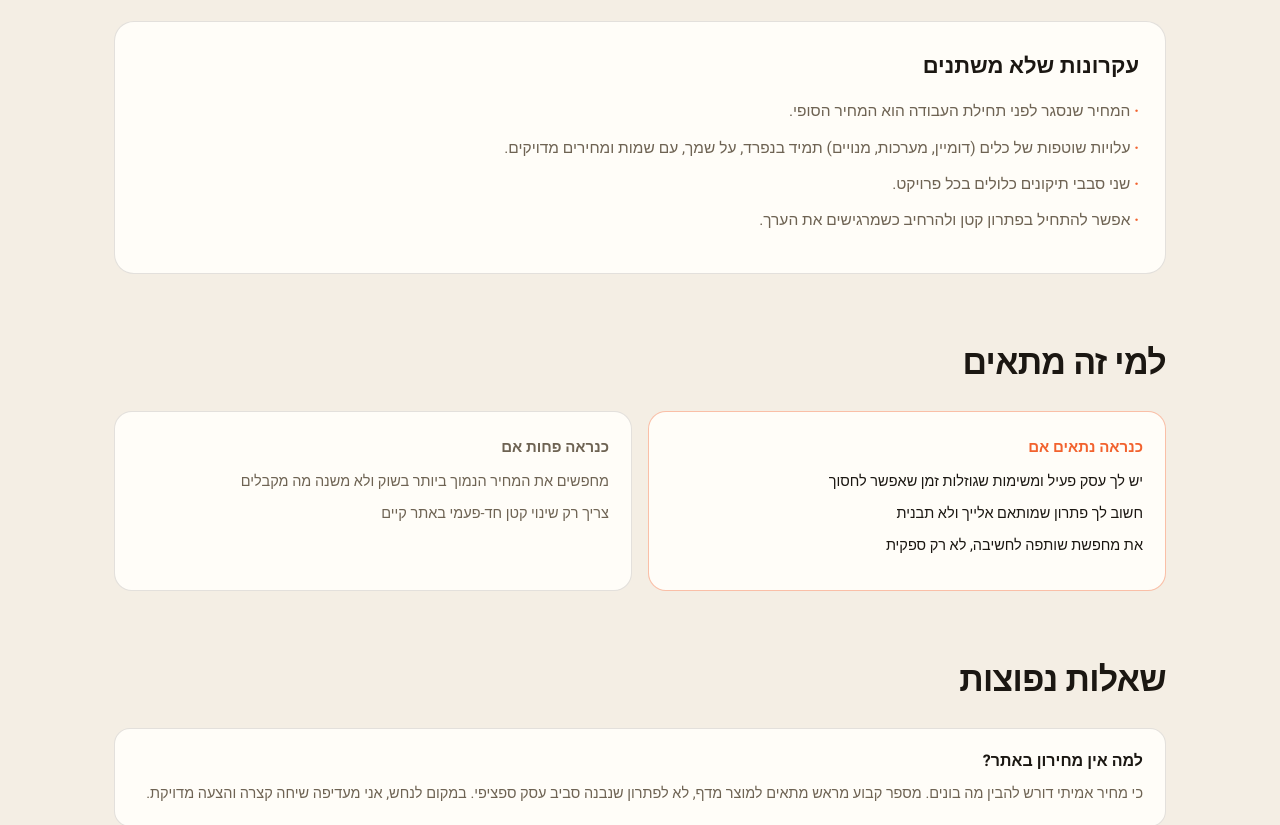
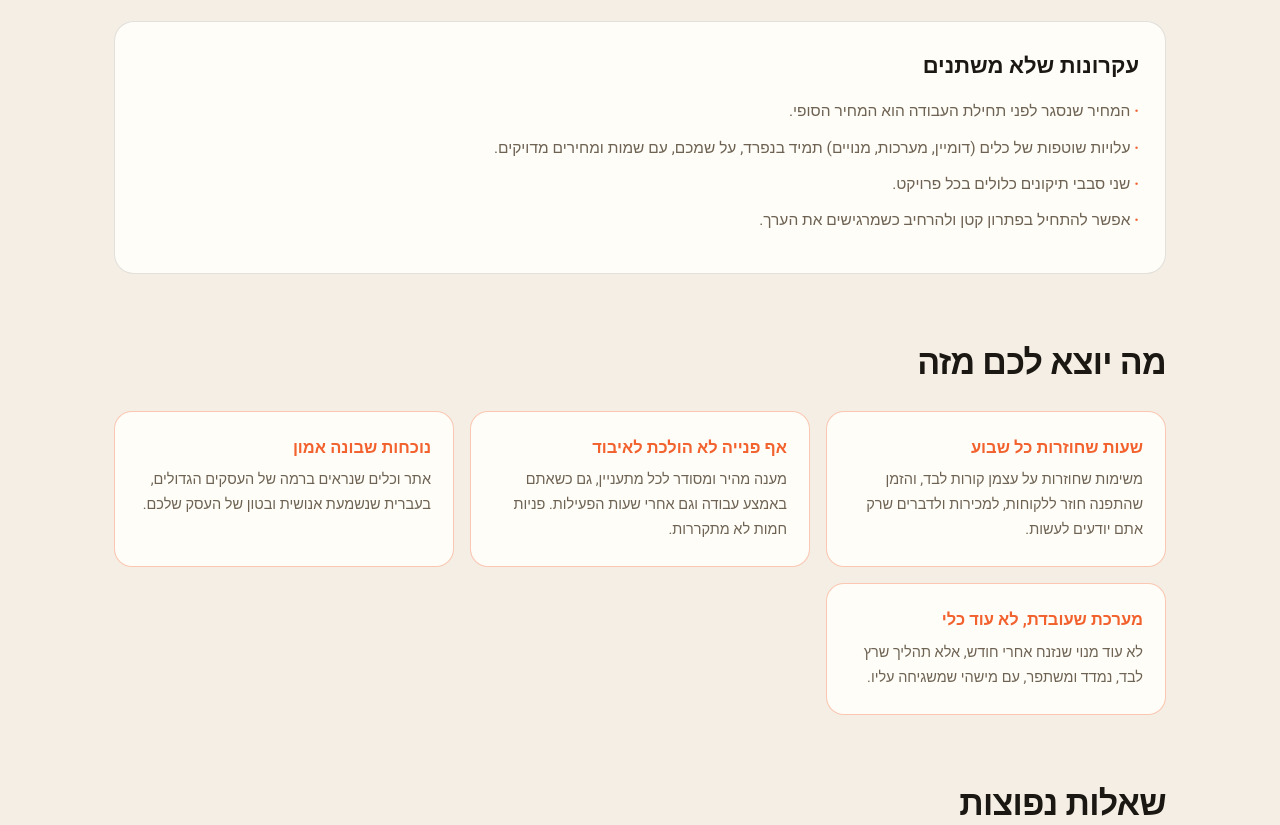
Before and after one commit to gorgovs1-cyber/shani-ai, a Next.js app: page /pricing in a window 1280 px wide. Shown: the part 1340-2165 px from the top of the page. Built offline with nearby package versions, Linux system fonts and the light colour scheme; no server answers.

Commit message:
תיקון לוגו (משושה פנימי) + סקשן ערך במקום התאמה + לשון פנייה כללית

```diff
--- a/app/pricing/page.tsx
+++ b/app/pricing/page.tsx
@@ -24,11 +24,8 @@ type Copy = {
   steps: Step[];
   principlesTitle: string;
   principles: string[];
-  fitTitle: string;
-  fitYes: string[];
-  fitNo: string[];
-  fitYesLabel: string;
-  fitNoLabel: string;
+  valueTitle: string;
+  values: Factor[];
   faqTitle: string;
   faqItems: QA[];
   ctaTitle: string;
@@ -53,7 +50,7 @@ const COPY: Record<"he" | "en", Copy> = {
       },
       {
         title: "כמות התהליכים והחיבורים",
-        desc: "אוטומציה אחת פשוטה או מערכת שמחברת וואטסאפ, יומן, מייל וגיליונות. כל חיבור נוסף הוא עבודה, אבל גם זמן שנחסך לך.",
+        desc: "אוטומציה אחת פשוטה או מערכת שמחברת וואטסאפ, יומן, מייל וגיליונות. כל חיבור נוסף הוא עבודה, אבל גם זמן שנחסך לכם.",
       },
       {
         title: "תוכן, עיצוב ושפה",
@@ -61,7 +58,7 @@ const COPY: Record<"he" | "en", Copy> = {
       },
       {
         title: "רמת האוטומציה והכלים",
-        desc: "אילו כלים נדרשים ומה קיים בחינם. עלות שוטפת של כלים היא תמיד בנפרד, על שמך, בשקיפות מלאה.",
+        desc: "אילו כלים נדרשים ומה קיים בחינם. עלות שוטפת של כלים היא תמיד בנפרד, על שמכם, בשקיפות מלאה.",
       },
       {
         title: "ליווי אחרי העלייה לאוויר",
@@ -71,28 +68,35 @@ const COPY: Record<"he" | "en", Copy> = {
     processTitle: "איך נראה התהליך עד הצעה",
     steps: [
       { no: "01", title: "אבחון קצר", desc: "טופס של שלוש דקות על העסק, הכלים והמשימות שחוזרות על עצמן." },
-      { no: "02", title: "כיוונים ראשוניים", desc: "אני עוברת על העסק וחוזרת אלייך תוך יום עסקים עם שניים-שלושה כיוונים, בלי מחיר ובלי התחייבות." },
+      { no: "02", title: "כיוונים ראשוניים", desc: "אני עוברת על העסק וחוזרת אליכם תוך יום עסקים עם שניים-שלושה כיוונים, בלי מחיר ובלי התחייבות." },
       { no: "03", title: "שיחת היכרות", desc: "רבע שעה בטלפון או בוואטסאפ. מבינים יחד מה באמת נכון לבנות ומה לא." },
       { no: "04", title: "הצעה מסודרת", desc: "תוך יום מהשיחה: מה בדיוק נבנה, כמה זה עולה, לוח זמנים ומדדי הצלחה. מחיר סופי, בלי הפתעות." },
     ],
     principlesTitle: "עקרונות שלא משתנים",
     principles: [
       "המחיר שנסגר לפני תחילת העבודה הוא המחיר הסופי.",
-      "עלויות שוטפות של כלים (דומיין, מערכות, מנויים) תמיד בנפרד, על שמך, עם שמות ומחירים מדויקים.",
+      "עלויות שוטפות של כלים (דומיין, מערכות, מנויים) תמיד בנפרד, על שמכם, עם שמות ומחירים מדויקים.",
       "שני סבבי תיקונים כלולים בכל פרויקט.",
       "אפשר להתחיל בפתרון קטן ולהרחיב כשמרגישים את הערך.",
     ],
-    fitTitle: "למי זה מתאים",
-    fitYesLabel: "כנראה נתאים אם",
-    fitNoLabel: "כנראה פחות אם",
-    fitYes: [
-      "יש לך עסק פעיל ומשימות שגוזלות זמן שאפשר לחסוך",
-      "חשוב לך פתרון שמותאם אלייך ולא תבנית",
-      "את מחפשת שותפה לחשיבה, לא רק ספקית",
-    ],
-    fitNo: [
-      "מחפשים את המחיר הנמוך ביותר בשוק ולא משנה מה מקבלים",
-      "צריך רק שינוי קטן חד-פעמי באתר קיים",
+    valueTitle: "מה יוצא לכם מזה",
+    values: [
+      {
+        title: "שעות שחוזרות כל שבוע",
+        desc: "משימות שחוזרות על עצמן קורות לבד, והזמן שהתפנה חוזר ללקוחות, למכירות ולדברים שרק אתם יודעים לעשות.",
+      },
+      {
+        title: "אף פנייה לא הולכת לאיבוד",
+        desc: "מענה מהיר ומסודר לכל מתעניין, גם כשאתם באמצע עבודה וגם אחרי שעות הפעילות. פניות חמות לא מתקררות.",
+      },
+      {
+        title: "נוכחות שבונה אמון",
+        desc: "אתר וכלים שנראים ברמה של העסקים הגדולים, בעברית שנשמעת אנושית ובטון של העסק שלכם.",
+      },
+      {
+        title: "מערכת שעובדת, לא עוד כלי",
+        desc: "לא עוד מנוי שנזנח אחרי חודש, אלא תהליך שרץ לבד, נמדד ומשתפר, עם מישהי שמשגיחה עליו.",
+      },
     ],
     faqTitle: "שאלות נפוצות",
     faqItems: [
@@ -110,7 +114,7 @@ const COPY: Record<"he" | "en", Copy> = {
       },
     ],
     ctaTitle: "הצעד הראשון לא עולה כלום.",
-    ctaSub: "אבחון של שלוש דקות, ותוך יום עסקים תדעי אילו כיוונים שווה לבדוק בעסק שלך.",
+    ctaSub: "אבחון של שלוש דקות, ותוך יום עסקים תדעו אילו כיוונים שווה לבדוק בעסק שלכם.",
     ctaBtn: "לאבחון החינמי ←",
     ctaWa: "מעדיפה לדבר עכשיו? וואטסאפ",
     waMsg: "היי שני, אשמח לשמוע איך נקבעת ההשקעה לעסק שלי",
@@ -143,17 +147,12 @@ const COPY: Record<"he" | "en", Copy> = {
       "Two revision rounds are included in every project.",
       "You can start small and expand once you feel the value.",
     ],
-    fitTitle: "Is this for you",
-    fitYesLabel: "Likely a fit if",
-    fitNoLabel: "Likely not if",
-    fitYes: [
-      "You run an active business with time-consuming tasks worth saving",
-      "You want a solution tailored to you, not a template",
-      "You want a thinking partner, not just a vendor",
-    ],
-    fitNo: [
-      "You are hunting for the lowest price regardless of outcome",
-      "You only need a tiny one-off change to an existing site",
+    valueTitle: "What you get out of it",
+    values: [
+      { title: "Hours back every week", desc: "Repetitive tasks run on their own, and the freed time goes back to clients, sales and the things only you can do." },
+      { title: "No inquiry gets lost", desc: "Fast, organized replies to every lead, even mid-work or after hours. Warm inquiries stop going cold." },
+      { title: "A presence that builds trust", desc: "A site and tools that look like the big players, in human-sounding Hebrew and your business's tone." },
+      { title: "A system, not another tool", desc: "Not another subscription abandoned after a month, but a process that runs, gets measured and improves, with someone watching over it." },
     ],
     faqTitle: "FAQ",
     faqItems: [
@@ -217,21 +216,15 @@ export default function PricingPage() {
           ))}
         </div>
 
-        {/* Fit */}
-        <h2 style={{ fontWeight: 800, fontSize: "clamp(24px,3vw,34px)", letterSpacing: "-0.02em", color: "var(--ink)", margin: "0 0 22px" }}>{c.fitTitle}</h2>
-        <div style={{ display: "grid", gridTemplateColumns: "repeat(auto-fit, minmax(280px, 1fr))", gap: 16, marginBottom: 64 }}>
-          <div style={{ background: "var(--card)", border: "1px solid rgba(242,98,46,.4)", borderRadius: 18, padding: "24px 22px" }}>
-            <div style={{ fontWeight: 700, fontSize: 15, color: "var(--acc)", marginBottom: 12 }}>{c.fitYesLabel}</div>
-            {c.fitYes.map((t, i) => (
-              <p key={i} style={{ margin: "0 0 8px", color: "var(--ink)", fontSize: 14.5, lineHeight: 1.65 }}>{t}</p>
-            ))}
-          </div>
-          <div style={{ background: "var(--card)", border: "1px solid var(--line)", borderRadius: 18, padding: "24px 22px" }}>
-            <div style={{ fontWeight: 700, fontSize: 15, color: "var(--muted2)", marginBottom: 12 }}>{c.fitNoLabel}</div>
-            {c.fitNo.map((t, i) => (
-              <p key={i} style={{ margin: "0 0 8px", color: "var(--muted2)", fontSize: 14.5, lineHeight: 1.65 }}>{t}</p>
-            ))}
-          </div>
+        {/* Value */}
+        <h2 style={{ fontWeight: 800, fontSize: "clamp(24px,3vw,34px)", letterSpacing: "-0.02em", color: "var(--ink)", margin: "0 0 22px" }}>{c.valueTitle}</h2>
+        <div style={{ display: "grid", gridTemplateColumns: "repeat(auto-fit, minmax(260px, 1fr))", gap: 16, marginBottom: 64 }}>
+          {c.values.map((v, i) => (
+            <div key={i} style={{ background: "var(--card)", border: "1px solid rgba(242,98,46,.35)", borderRadius: 18, padding: "24px 22px" }}>
+              <div style={{ fontWeight: 700, fontSize: 16.5, color: "var(--acc)", marginBottom: 8 }}>{v.title}</div>
+              <p style={{ margin: 0, color: "var(--muted2)", fontSize: 14.5, lineHeight: 1.7 }}>{v.desc}</p>
+            </div>
+          ))}
         </div>
 
         {/* FAQ */}
--- a/components/AIFlowPlaceholder.tsx
+++ b/components/AIFlowPlaceholder.tsx
@@ -99,6 +99,8 @@ export default function AIFlowPlaceholder() {
                     style={{ animation: "aiSpin 4s linear infinite" }}>
                     <path d="M50 7 L87 28.5 L87 71.5 L50 93 L13 71.5 L13 28.5 Z"
                       stroke="#f2622e" strokeWidth="8" strokeLinejoin="round" />
+                    <path d="M50 27 L70 39 L70 61 L50 73 L30 61 L30 39 Z"
+                      stroke="#f2622e" strokeWidth="5" strokeLinejoin="round" opacity="0.5" />
                     <circle cx="50" cy="50" r="8" fill="#f2622e" />
                   </svg>
                 ) : (
--- a/components/Footer.tsx
+++ b/components/Footer.tsx
@@ -50,6 +50,13 @@ export default function Footer() {
             stroke="currentColor"
             strokeWidth="6"
             strokeLinejoin="round"
+          />
+          <path
+            d="M50 27 L70 39 L70 61 L50 73 L30 61 L30 39 Z"
+            stroke="currentColor"
+            strokeWidth="4"
+            strokeLinejoin="round"
+            opacity="0.5"
           />
           <circle cx="50" cy="50" r="7" fill="currentColor" />
         </svg>
--- a/components/SplashScreen.tsx
+++ b/components/SplashScreen.tsx
@@ -109,6 +109,7 @@ export default function SplashScreen() {
             }}
           >
             <path d="M50 7 L87 28.5 L87 71.5 L50 93 L13 71.5 L13 28.5 Z" stroke="currentColor" strokeWidth="6" strokeLinejoin="round" />
+            <path d="M50 27 L70 39 L70 61 L50 73 L30 61 L30 39 Z" stroke="currentColor" strokeWidth="4" strokeLinejoin="round" opacity="0.5" />
             <circle cx="50" cy="50" r="7" fill="currentColor" />
           </svg>
         </div>
```
